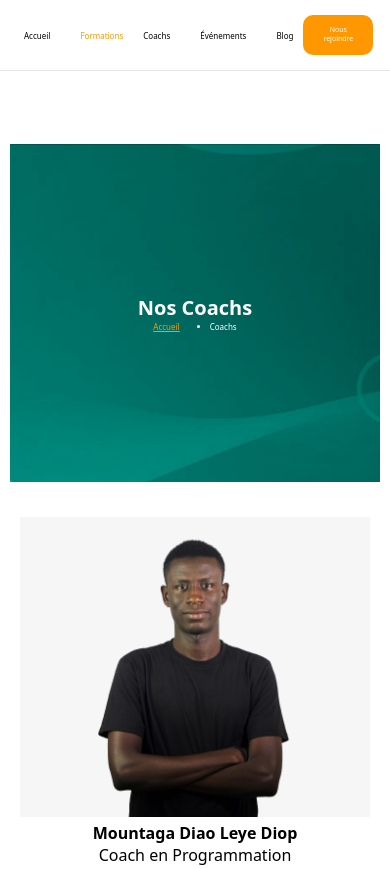
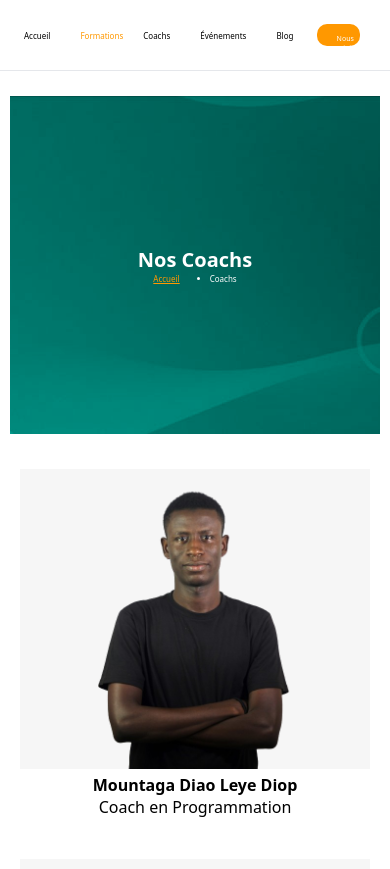
Before and after one commit to fatmata-traore/PAGE-COACH, a plain HTML site: page index.html in a window 390 px wide. Shown: the top 869 px of the page. Drawn offline with Linux system fonts and the light colour scheme.

Commit message:
changement

```diff
--- a/style.css
+++ b/style.css
@@ -129,6 +129,8 @@ h2 {
     /* padding: 5px; */
     border-radius: 10px;
     border: none;
+    width: 5%;
+    height: 2px;
   }
 
   .logo img {
@@ -154,6 +156,19 @@ h2 {
     align-items: center;
     text-align: center;
     border-bottom: 1px solid #e5e7eb;
+  }
+  .banniere {
+    background: url(image/background.png);
+    background-size: cover;
+    background-position: center;
+    height: 40vh;
+    margin-bottom: 30px;
+    display: flex;
+    flex-direction: column;
+    justify-content: center;
+    align-items: center;
+    color: #fff;
+    margin-top: -48px;
   }
 }
 .banniere {
```
